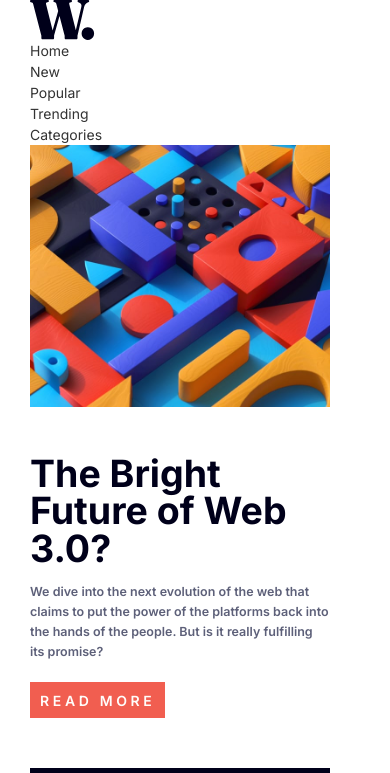
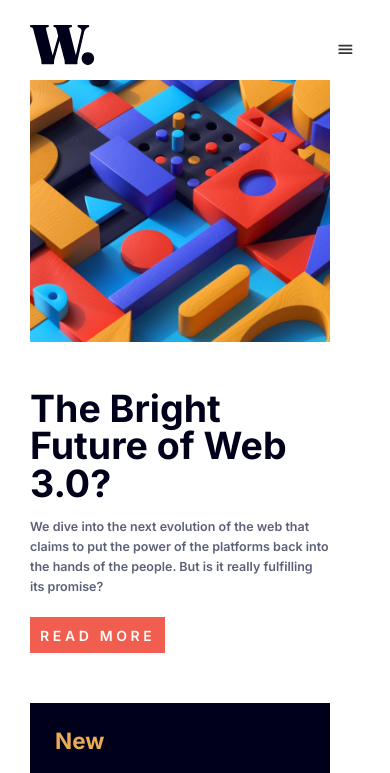
Before and after one commit to theCephas/News-Homepage, a plain HTML site: page index.html in a window 390 px wide. Shown: the top 773 px of the page. Drawn offline with nearby package versions, Linux system fonts and the light colour scheme.

Commit message:
A satisfying commit

```diff
--- a/index.html
+++ b/index.html
@@ -9,6 +9,8 @@
 
   <link rel="stylesheet" href="styles.css">
   <title>Frontend Mentor | News homepage</title>
+  <script type="module" src="https://unpkg.com/ionicons@5.5.2/dist/ionicons/ionicons.esm.js"></script>
+  <script nomodule src="https://unpkg.com/ionicons@5.5.2/dist/ionicons/ionicons.js"></script>
   <script src="https://cdn.tailwindcss.com"></script>
   <script>
     tailwind.config = {
@@ -44,21 +46,27 @@
 <body class="container font-body">
 
   <header class="container">
-    <div>
-      <img src="./assets/images/logo.svg" alt="">
+  <nav class="md:pt-20 md:pb-10 py-10 md:flex md:justify-between">
+    <div class=" cursor-pointer">
+      <img src="./assets/images/logo.svg" class="absolute" alt="">
+      <span class="text-3xl cursor-pointer float-right relative mx-2 top-6 md:hidden block">
+        <ion-icon name="menu" onclick="Menu(this)"></ion-icon>
+      </span>
     </div>
 
-    <nav>
-      <ul>
-        <li class=""><a href="#">Home</a></li>
-        <li><a href="#">New</a></li>
-        <li><a href="#">Popular</a></li>
-        <li><a href="#">Trending</a></li>
-        <li><a href="#">Categories</a></li>
+
+
+      <ul class="md:flex bg-offwhite md:items-center  md:z-auto md:static absolute w-full left-0 md:w-auto md:py-0 py-4 md:pl-0 pl-7 md:overflow-visible md:opacity-100 opacity-0 top-[-400px] transition-all ease-in duration-500">
+        <li class="mx-4 my-6 md:my-0"><a href="#">Home</a></li>
+        <li class="mx-4 my-6 md:my-0"><a href="#">New</a></li>
+        <li class="mx-4 my-6 md:my-0"><a href="#">Popular</a></li>
+        <li class="mx-4 my-6 md:my-0"><a href="#">Trending</a></li>
+        <li class="mx-4 my-6 md:my-0"><a href="#">Categories</a></li>
       </ul>
-  </nav>
+
+</nav>
 </header>
-<main class="container">
+<main class="container pt-12">
   <div class="" id="section1">
     <div class="lg:flex lg:justify-between">
     <div class="">
@@ -137,5 +145,13 @@
     Challenge by <a href="https://www.frontendmentor.io?ref=challenge" target="_blank">Frontend Mentor</a>.
     Coded by <a href="#">Iseoluwa</a>.
   </div>
+
+
+  <script>
+    function Menu(e){
+      let list = document.querySelector('ul');
+      e.name === 'menu' ? (e.name = "close",list.classList.add('top-[80px]') , list.classList.add('opacity-100')) :( e.name = "menu" ,list.classList.remove('top-[80px]'),list.classList.remove('opacity-100'))
+    }
+  </script>
 </body>
 </html>
```
